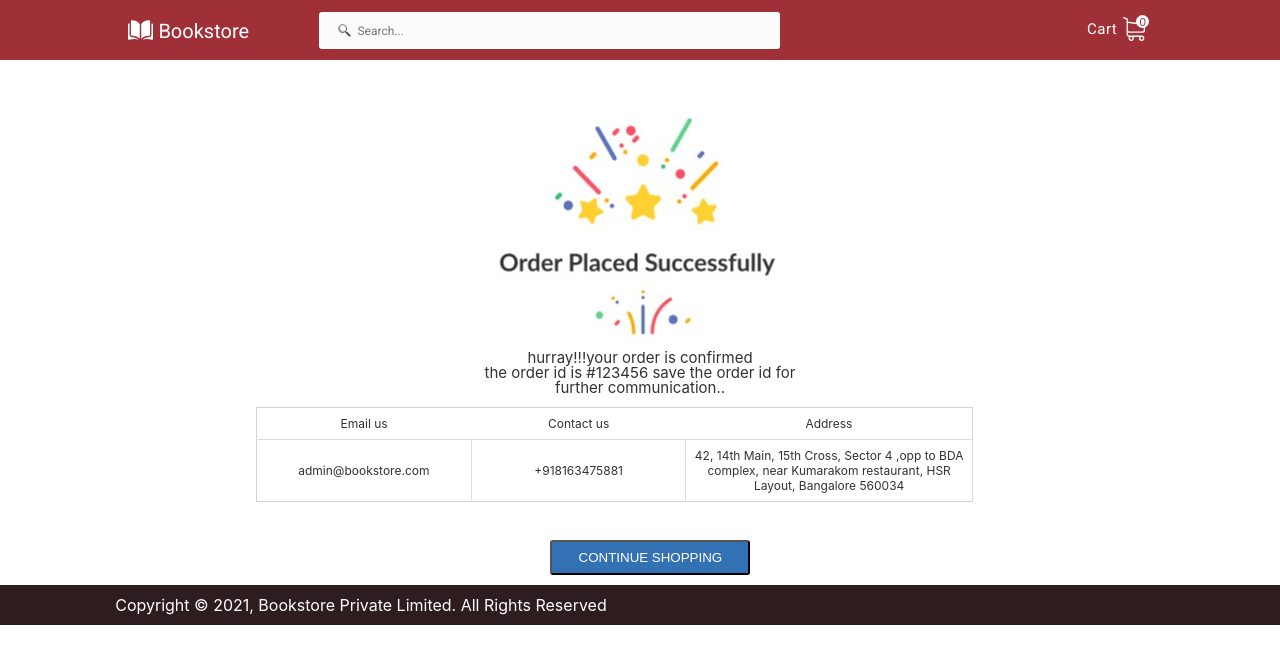
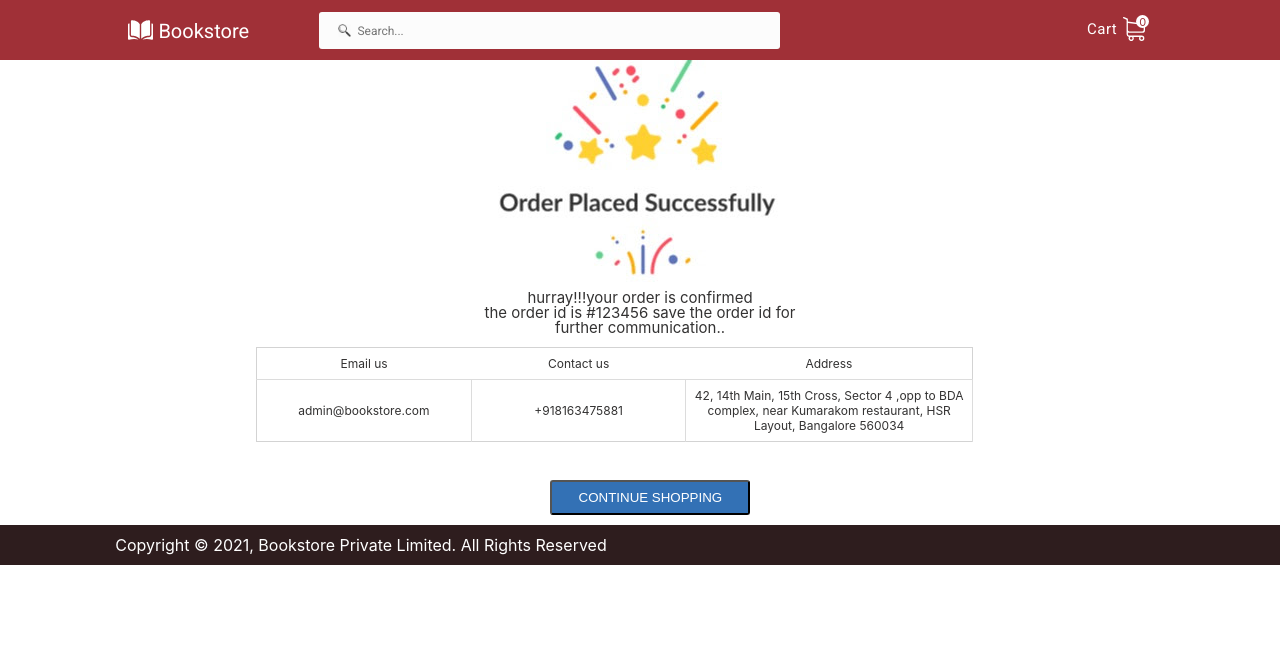
Before and after one commit to priyanshi1208/BookStore, a React (Create React App) app: page /summary in a window 1280 px wide. Shown: the top 664 px of the page. Built offline with nearby package versions, Linux system fonts and the light colour scheme.

Commit message:
Refactor:made navbar sticky

```diff
--- a/src/component/navigationBar/NavigationBar.scss
+++ b/src/component/navigationBar/NavigationBar.scss
@@ -6,6 +6,8 @@
     position: relative;
     display: flex;
     flex-direction: row;
+    position: fixed; /* Set the navbar to fixed position */
+    top: 0;
 }
 .bookstore-nav{
     display: flex;
```
